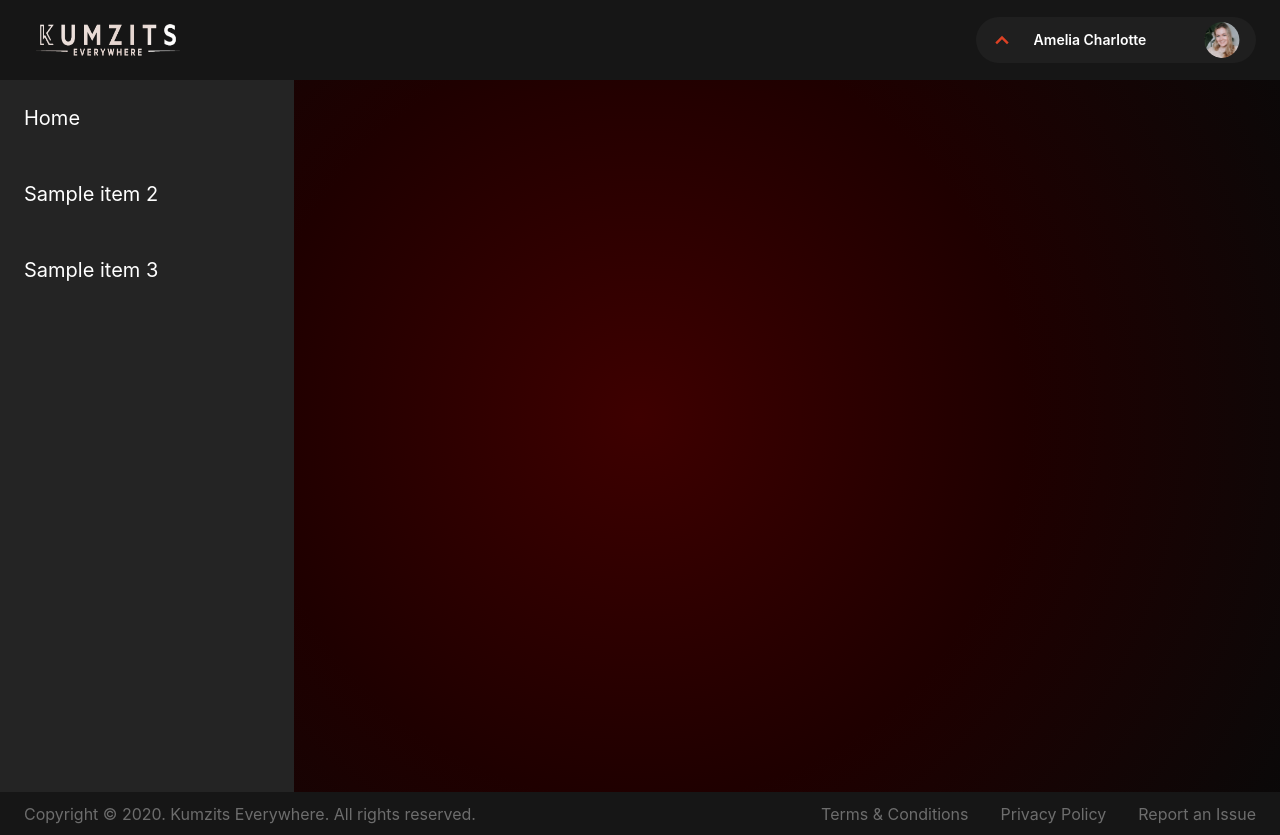
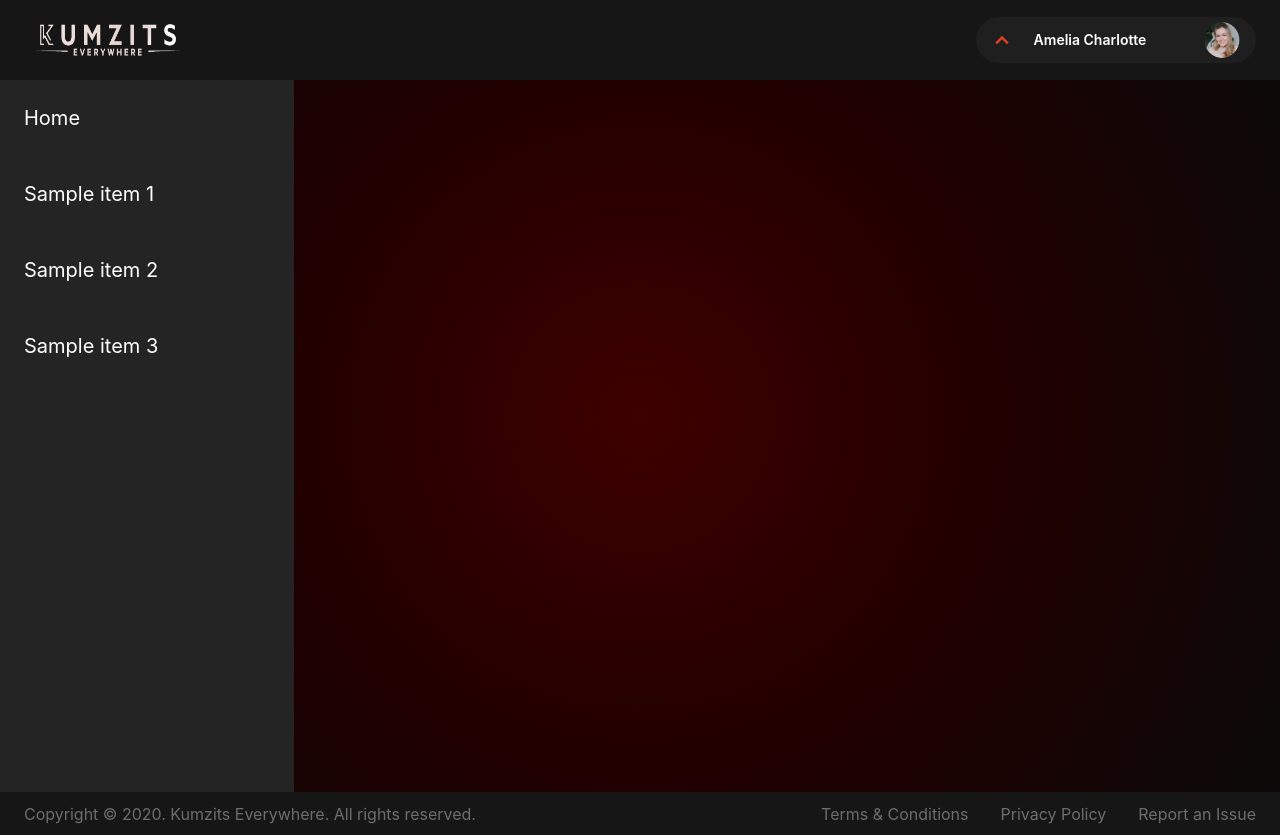
Before and after one commit to icieos-enterprise/KEAdminPanel, a React (Create React App) app: page /admin-dashboard in a window 1280 px wide. Built offline with nearby package versions, Linux system fonts and the light colour scheme.

Commit message:
Sidebar paths updated

```diff
--- a/src/App.js
+++ b/src/App.js
@@ -2,14 +2,11 @@ import {
   Route,
   BrowserRouter as Router,
   Routes,
-
 } from "react-router-dom";
 
 import AdminLogin from "./pages/Login/AdminLogin";
 import AdminDashboard from "./pages/AdminDashboard/Admindashboard"; // Import AdminDashboard
-import AdminDashboardUpload from "./pages/AdminDashboard/Admin-UploadPopup"; // Import Addmin Dashboard Upload Files Popup
-
-
+import AdminDashboardUpload from "./pages/AdminDashboard/Admin-UploadPopup"; // Import Admin Dashboard Upload Files Popup
 
 import logo from './logo.svg';
 import './App.css';
@@ -20,7 +17,8 @@ function App() {
       <Routes>
         <Route path="/admin-login" element={<AdminLogin />} />
         <Route path="/admin-dashboard" element={<AdminDashboard />} />
-        <Route path="/admin-uploads" element={<AdminDashboardUpload />} />
+        <Route path="/path-for-sample-item-1" element={<AdminDashboardUpload />} /> {/* Add route for Sample Item 1 */}
+        {/* Add more routes for other items as needed */}
       </Routes>
     </Router>
   );
--- a/src/components/AdminDashboard/Sidebar.js
+++ b/src/components/AdminDashboard/Sidebar.js
@@ -1,16 +1,20 @@
 import React, { useState } from 'react';
+import { useNavigate } from 'react-router-dom'; // Import useNavigate
 
 const Sidebar = () => {
   const [activeItem, setActiveItem] = useState(null);
+  const navigate = useNavigate(); // Initialize useNavigate
 
   const handleClick = (item) => {
-    setActiveItem(item);
+    setActiveItem(item.id); // Update active item
+    navigate(item.path); // Navigate to the item's path
   };
 
   const items = [
-    { id: 1, name: 'Home' },
-    { id: 2, name: 'Sample item 2' },
-    { id: 3, name: 'Sample item 3' },
+    { id: 1, name: 'Home', path: '/admin-dashboard' }, // Add path for navigation
+    { id: 2, name: 'Sample item 1', path: '/path-for-sample-item-1' },
+    { id: 3, name: 'Sample item 2', path: '/path-for-sample-item-1' },
+    { id: 4, name: 'Sample item 3', path: '/path-for-sample-item-1' },
   ];
 
   return (
@@ -18,7 +22,7 @@ const Sidebar = () => {
       {items.map((item) => (
         <div
           key={item.id}
-          onClick={() => handleClick(item.id)}
+          onClick={() => handleClick(item)}
           className={`nav-item p-4 sm:p-5 md:p-6 text-white text-base sm:text-xl md:text-xl cursor-pointer transition-colors duration-300
             ${activeItem === item.id ? 'bg-[#340101]' : 'bg-[#242424]'}`}
         >
```
